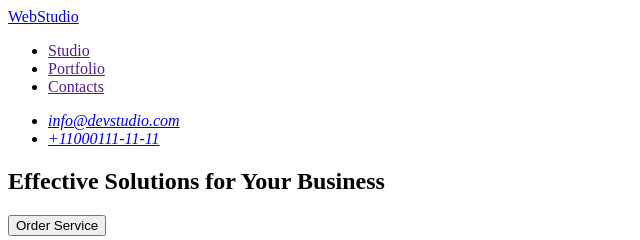
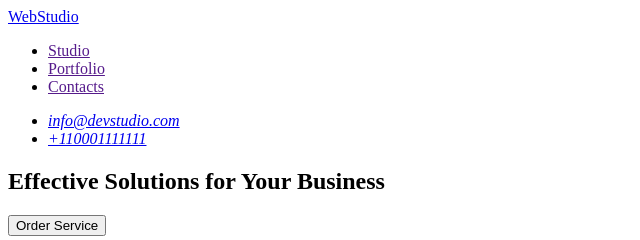
Before and after one commit to Karliichuk11/goit-markup-hw-01, a plain HTML site: page index.html in a window 1280 px wide. Shown: the top 240 px of the page, 0-640 px from the left. Drawn offline with Linux system fonts and the light colour scheme.

Commit message:
add index file

```diff
--- a/index.html
+++ b/index.html
@@ -18,7 +18,7 @@
         <address>
             <ul>
             <li><a href="mailto:info@devstudio.com">info@devstudio.com</a></li>
-            <li><a href=tel:+110001111111">+11000111-11-11</a></li>
+            <li><a href=tel:+110001111111">+110001111111</a></li>
             </ul>
         </address>
 
```
